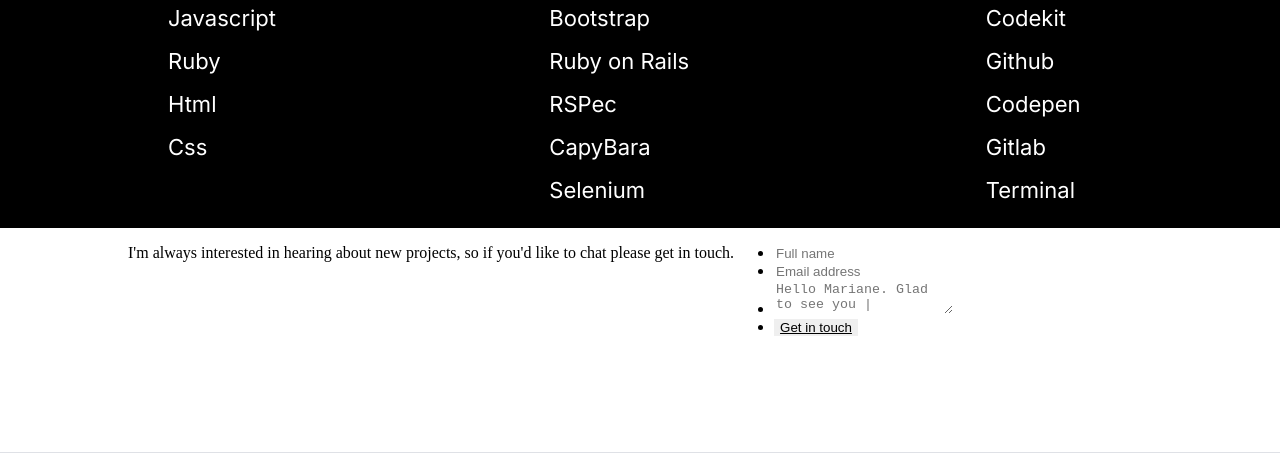
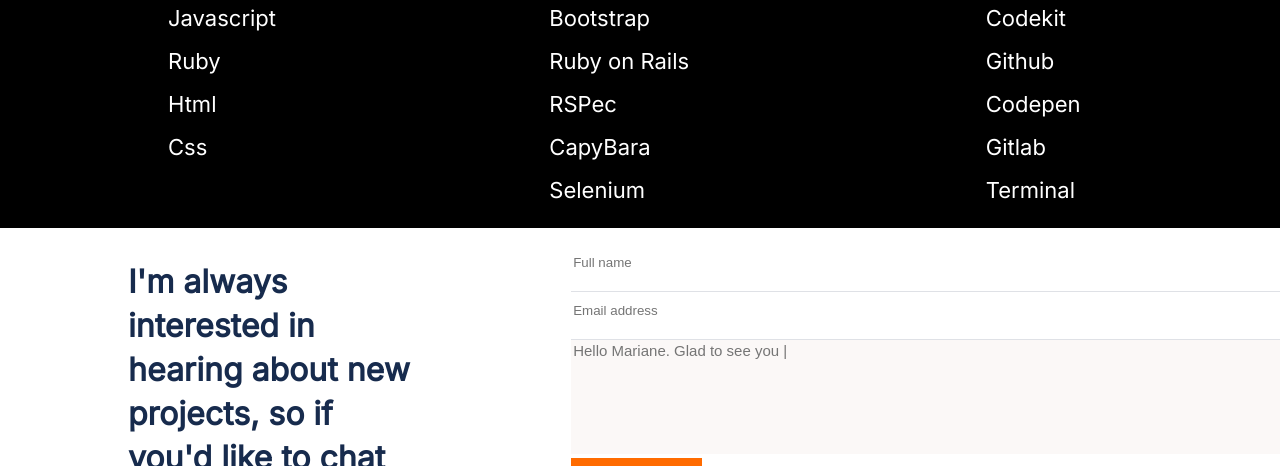
Before and after one commit to borrnelsonk/desktopportfolio, a website: page index.html in a window 1280 px wide. Shown: the part 2053-2519 px from the top of the page. Drawn offline with Linux system fonts and the light colour scheme.

Commit message:
Add text formatting styles on the Contact us items

```diff
--- a/styles.css
+++ b/styles.css
@@ -1143,6 +1143,72 @@
     padding-bottom: 100px;
     border-bottom: 1px solid #dfe1e6;
   }
+  .context {
+    display: flex;
+    align-items: flex-start;
+    box-sizing: border-box;
+    font-family: 'Inter', sans-serif;
+    font-style: normal;
+    font-weight: 700;
+    font-size: 32px;
+    line-height: 44px;
+    text-align: start;
+    color: #172b4d;
+    width: 25%;
+  }
 
+  #contactform {
+    padding-left: 10%;
+    width: 60%;
+    display: flex;
+  }
+
+  #listdetails {
+    list-style: none;
+    display: flex;
+    flex-direction: column;
+  }
+
+  #listdetails li {
+    font-family: 'Inter', sans-serif;
+    font-style: normal;
+    font-weight: 400;
+    font-size: 15px;
+    color: #979493;
+  }
+
+  #name,
+  #mail {
+    box-sizing: border-box;
+    width: 850px;
+    height: 48px;
+    border-bottom: 1px solid #dfe1e6;
+    padding-bottom: 10px;
+  }
+
+  textarea {
+    width: 850px;
+    height: 114px;
+    font: 1em sans-serif;
+    box-sizing: border-box;
+    background: #fbf8f7;
+  }
+
+  .fbutton {
+    font-family: 'Inter', sans-serif;
+    font-style: normal;
+    font-weight: 700;
+    font-size: 17px;
+    line-height: 24px;
+    letter-spacing: 0.03em;
+    background: #ff6b00;
+    width: 131px;
+    height: 48px;
+  }
+
+  .btext {
+    text-decoration: none;
+    color: #fff;
+  }
 
 }
```
